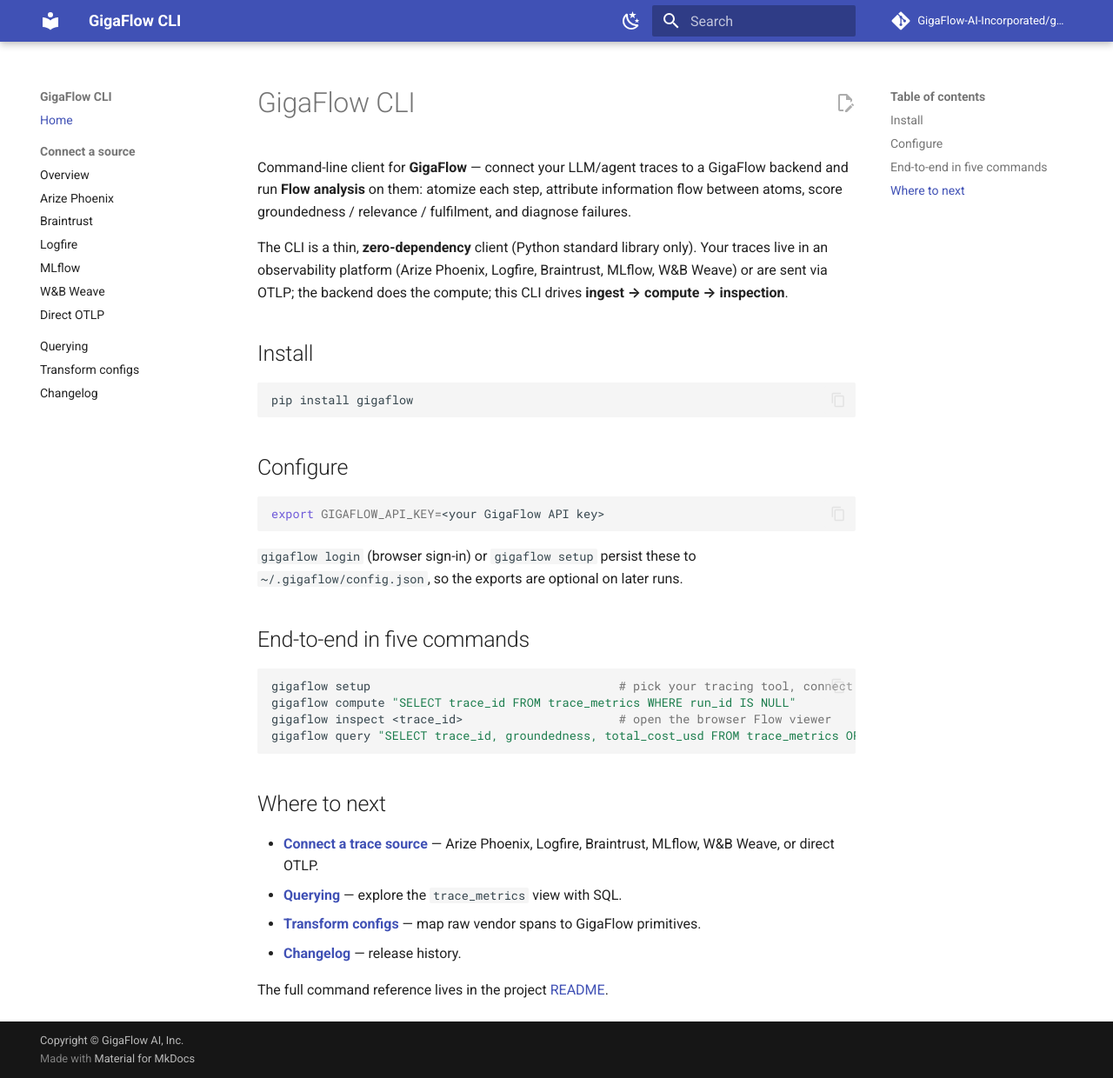
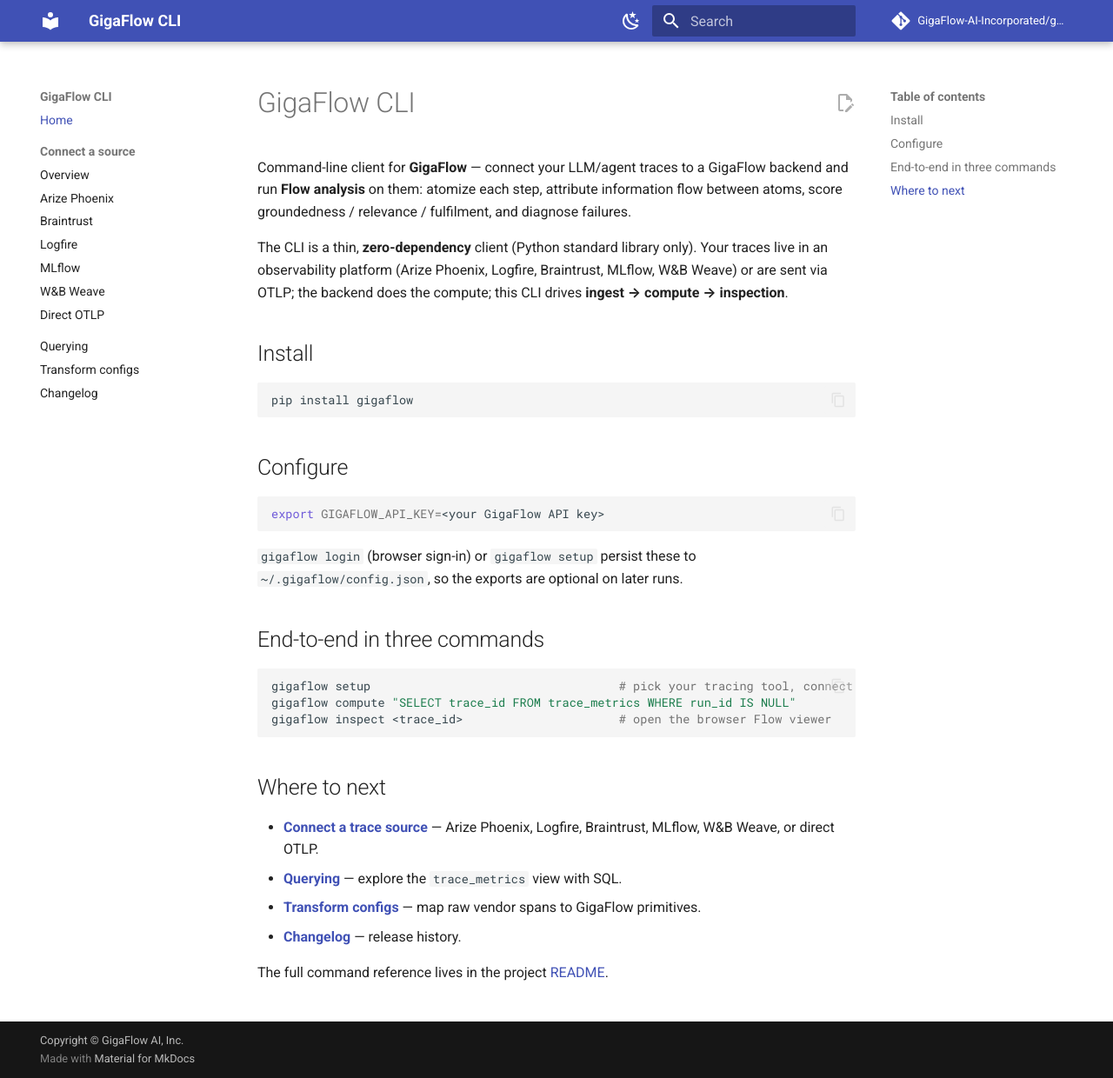
Before and after one commit to GigaFlow-AI-Incorporated/gigaflow-sdk, an MkDocs documentation site: the page built from docs/index.md, in a window 1280 px wide and 1240 px high. Shown: the whole window at 87% size. Built offline with MkDocs 1.6.1 and Material for MkDocs 9.7.7, drawn with Linux system fonts in a browser that asks for light colours; comment, search, counter and statistics services are not loaded.

Commit message:
docs: remove cost-sorted query example from README and docs site (#16)
* docs: drop cost-sorted query example from README and docs site

Removes the `gigaflow query "... ORDER BY total_cost_usd DESC LIMIT 20"`
example from the README quickstart (step 5) and the docs.gigaflow.io
landing page (docs/index.md). Both were hand-written copies of the same
line.

Co-Authored-By: Claude Opus 4.8 (1M context) <noreply@anthropic.com>

* docs: correct command count to three in docs landing page

Co-Authored-By: Claude Opus 4.8 (1M context) <noreply@anthropic.com>

---------

Co-authored-by: Claude Opus 4.8 (1M context) <noreply@anthropic.com>

````diff
--- a/docs/index.md
+++ b/docs/index.md
@@ -25,13 +25,12 @@ export GIGAFLOW_API_KEY=<your GigaFlow API key>
 `gigaflow login` (browser sign-in) or `gigaflow setup` persist these to
 `~/.gigaflow/config.json`, so the exports are optional on later runs.
 
-## End-to-end in five commands
+## End-to-end in three commands
 
 ```bash
 gigaflow setup                                   # pick your tracing tool, connect it, sync
 gigaflow compute "SELECT trace_id FROM trace_metrics WHERE run_id IS NULL"
 gigaflow inspect <trace_id>                      # open the browser Flow viewer
-gigaflow query "SELECT trace_id, groundedness, total_cost_usd FROM trace_metrics ORDER BY total_cost_usd DESC LIMIT 20"
 ```
 
 ## Where to next
````
Also changed, not shown: README.md (+0 -3 lines).
